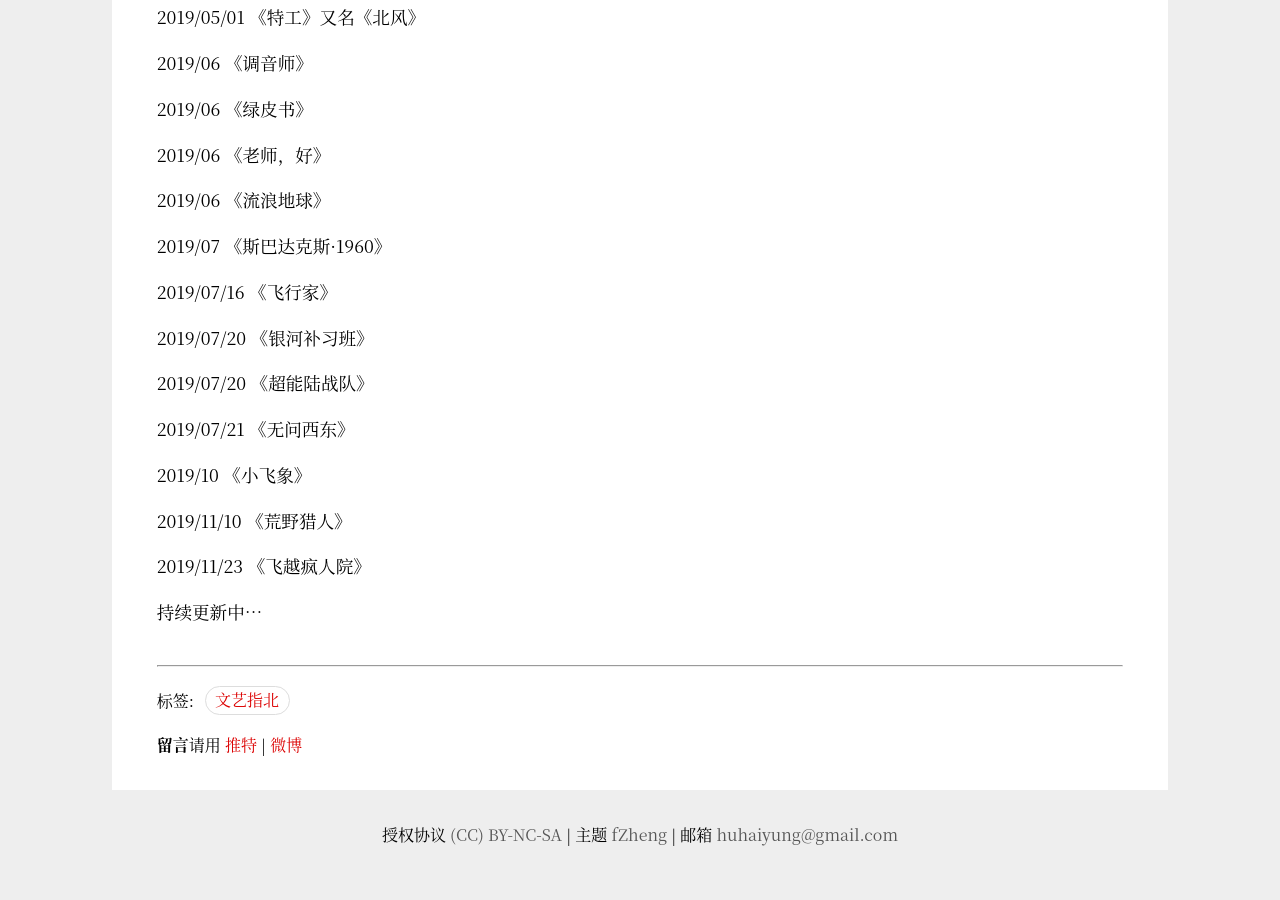
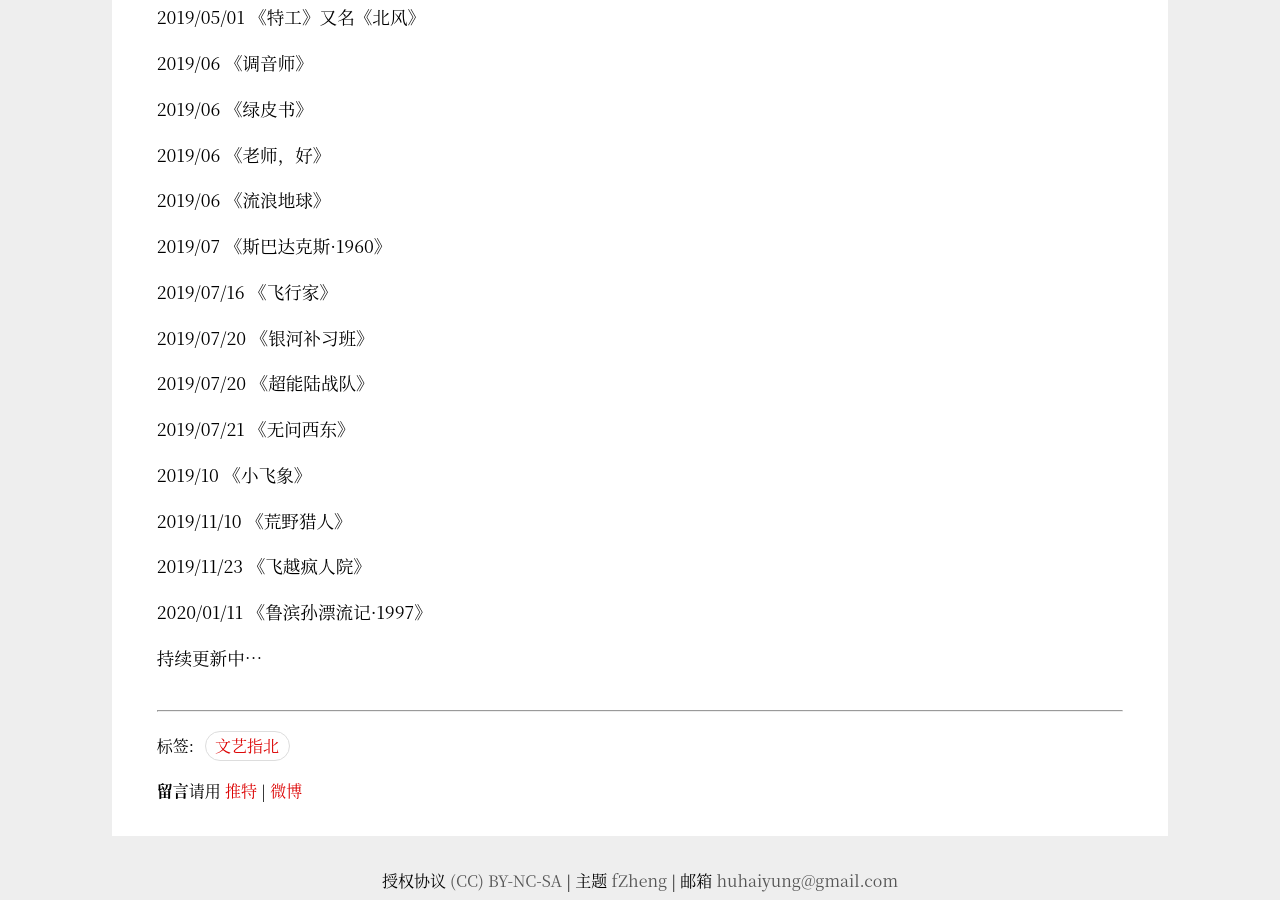
Before and after one commit to Haiyung/haiyung.github.io, a Jekyll site: the page built from _posts/2019-11-30-movies-records.md, in a window 1280 px wide and 900 px high, scrolled down 2532 px. Built offline with Jekyll 4.4.1, drawn with Linux system fonts in a browser that asks for light colours; before the commit the page ends 3386 px from its top, so only the background shows below that.

Commit message:
update movie records

```diff
--- a/_posts/2019-11-30-movies-records.md
+++ b/_posts/2019-11-30-movies-records.md
@@ -137,5 +137,6 @@ tags: 文艺指北
 
 2019/11/23  《飞越疯人院》
 
+2020/01/11 《鲁滨孙漂流记·1997》
 
 持续更新中...
```
